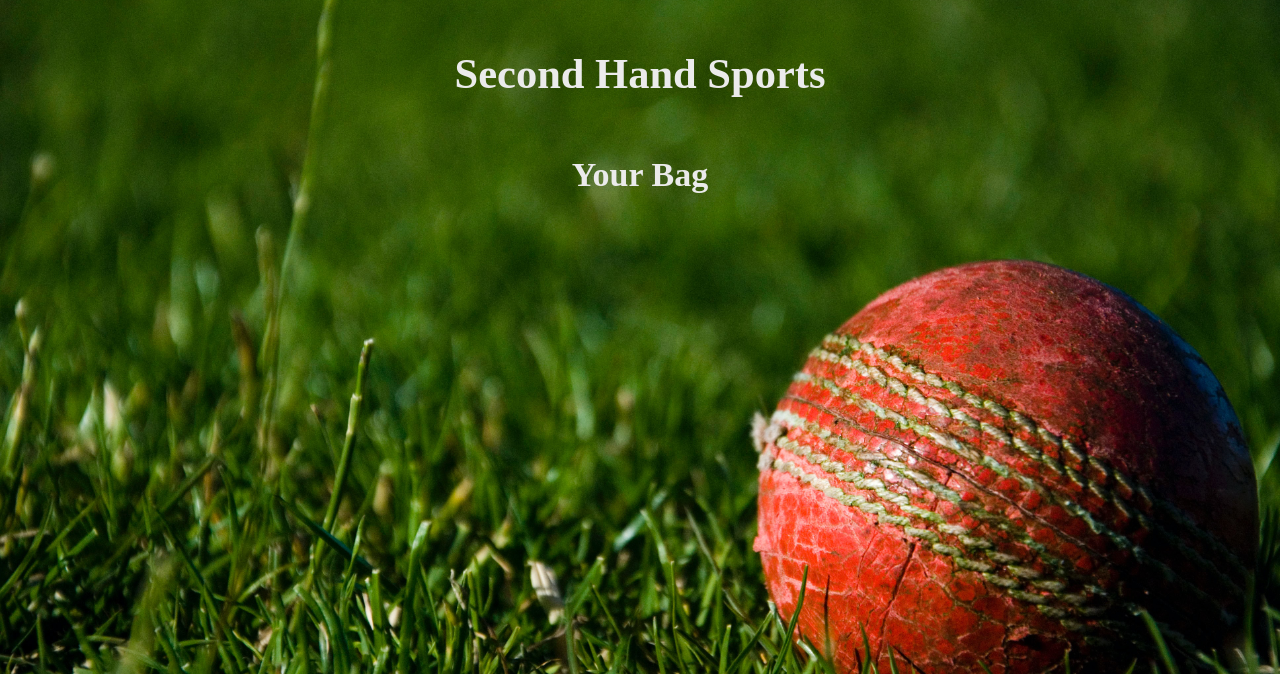
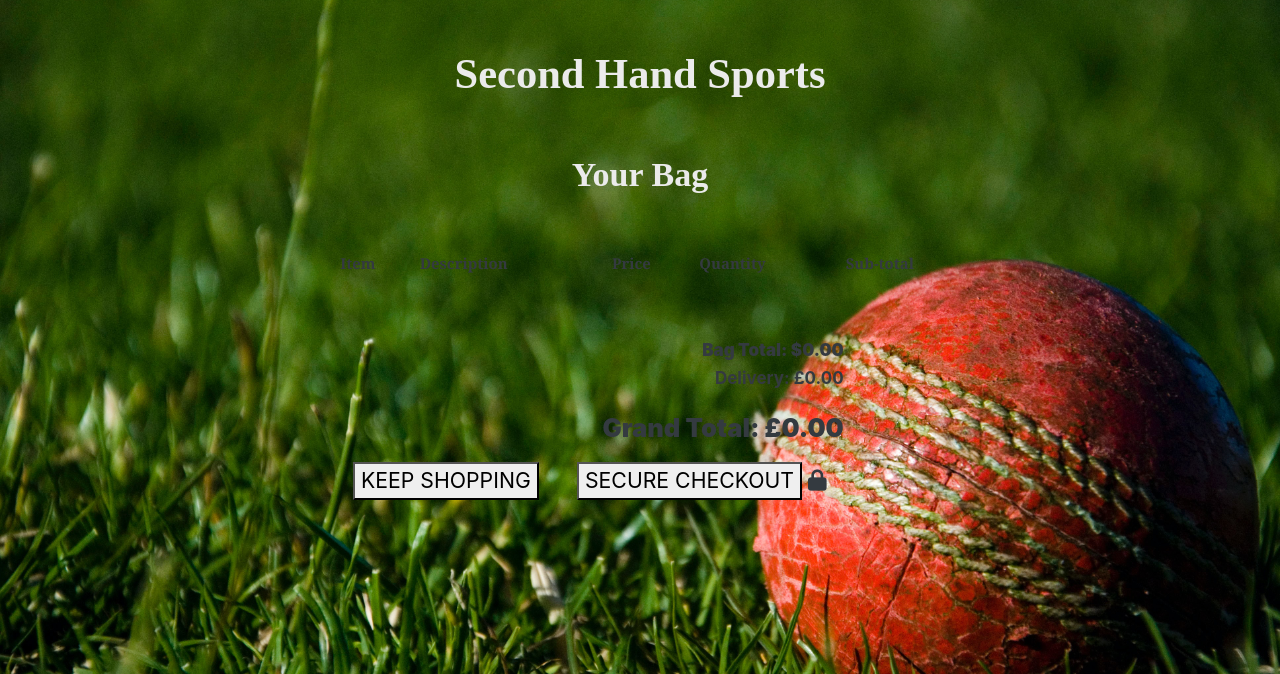
Before and after one commit to mphil17/Sports-shop-MS4, a Django app: page /bag/ in a window 1280 px wide. Shown: the part 126-800 px from the top of the page. Run offline with Django 3.2, Linux system fonts and the light colour scheme; some libraries are stand-ins or nearby versions; some web fonts are replaced.

Commit message:
Added content in bag.html.

```diff
--- a/bag/templates/bag/bag.html
+++ b/bag/templates/bag/bag.html
@@ -15,11 +15,52 @@
         <div class="col-6 offset-3">
             <table>
                 <tr>
+                    <th></th>
+                    <th><p><strong>Item</strong></p></th>
+                    <th><p><strong>Description</strong></p></th>
+                    <th><p><strong>Price</strong></p></th>
+                    <th><p><strong>Quantity</strong></p></th>
+                    <th><p><strong>Sub-total</strong></p></th>
+                </tr>
+                {% for x in bag_items %}
+                <tr>
                     <td>
-                        {{ quantity }}
-                        {% if bag_items %}
-                        {{ bag_items }}
-                        {% endif %}
+                    </td>
+                    <td>
+                        <p><strong>{{ x.equip_piece }}</strong></p>
+                    </td>
+                     <td>
+                        <p><strong>{{ x.equip_piece.description }}</strong></p>
+                    </td>
+                    <td>
+                        <p><strong>£{{ x.equip_piece.price }}</strong></p>
+                    </td>
+                    <td>
+                        <p><strong>{{ x.quantity }}</strong></p>
+                    </td>
+                    <td>
+                        <p><strong>£</strong></p>
+                    </td>
+                </tr>
+                {% endfor %}
+                <tr>
+                    <td colspan="5" class="pt-5 text-right">
+                        <h6><strong>Bag Total: ${{ total|floatformat:2 }}</strong></h6>
+                        <h6>Delivery: £{{ delivery|floatformat:2 }}</h6>
+                        <h4 class="mt-4"><strong>Grand Total: £{{ grand_total|floatformat:2 }}</strong></h4>
+                    </td>
+                </tr>
+                 <tr>
+                    <td colspan="5" class="text-right">
+                        <a href="{% url 'equipment' %}" class="btn btn-outline-black rounded-0 btn-lg">
+                            <button class="text-uppercase">Keep Shopping</button>
+                        </a>
+                        <a href="" class="btn btn-black rounded-0 btn-lg">
+                            <button class="text-uppercase">Secure Checkout</button>
+                            <span class="icon">
+                                <i class="fas fa-lock"></i>
+                            </span>
+                        </a>
                     </td>
                 </tr>
             </table>
```
